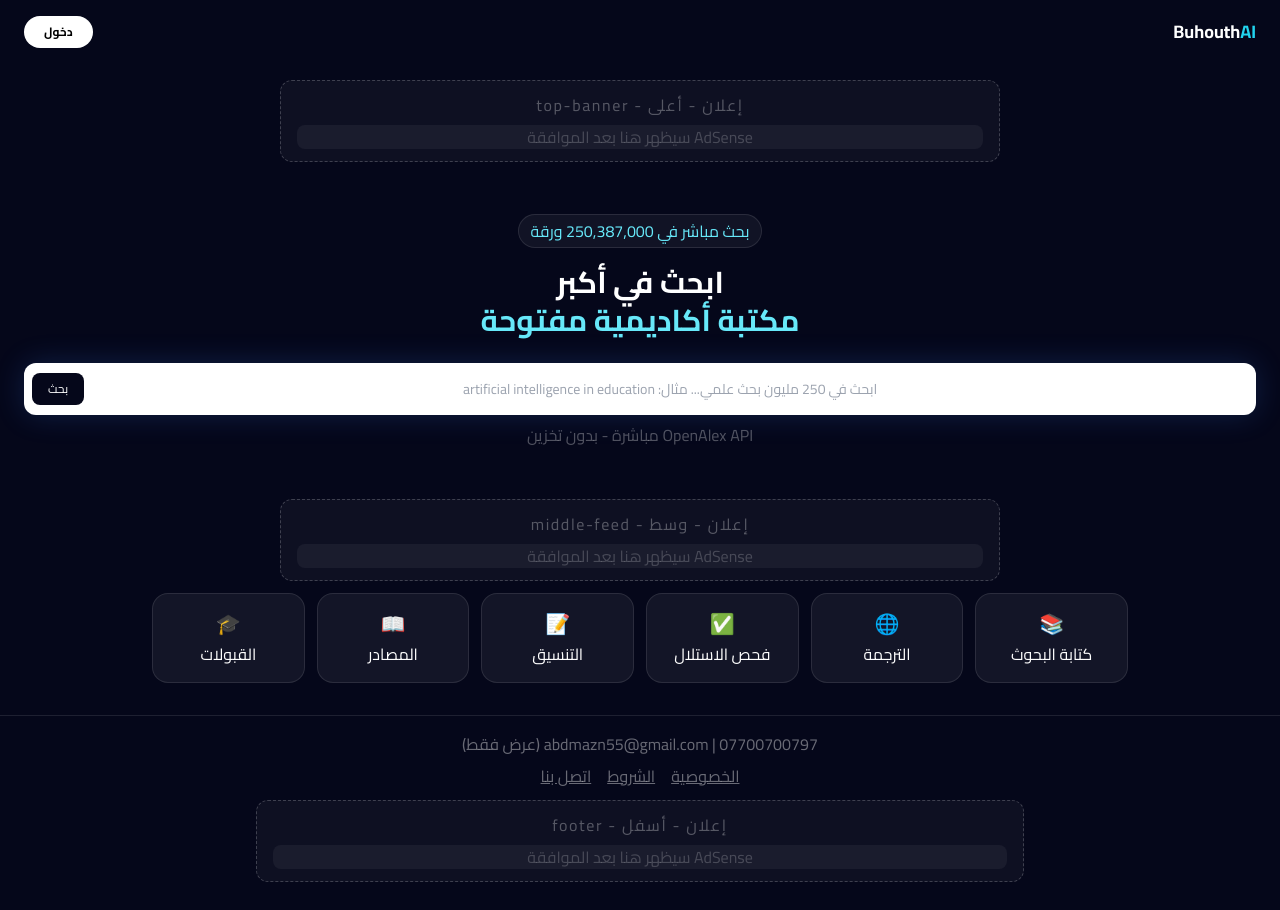
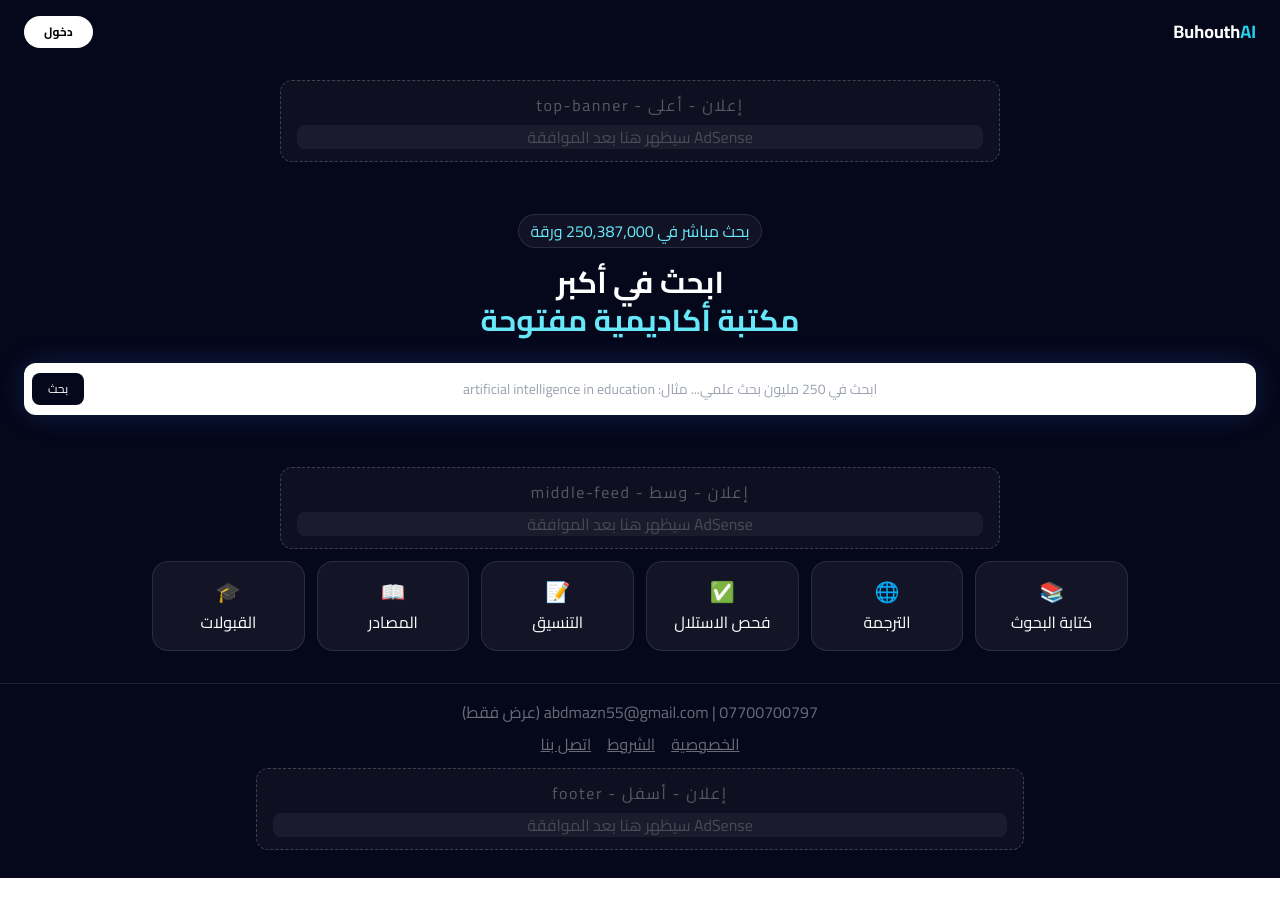
Before and after one commit to mahmoodabdm/buhouthal, a Next.js app: page / in a window 1280 px wide. After the commit the page ends 878 px from the top, so only its background shows below. Built offline with nearby package versions, Linux system fonts and the light colour scheme.

Commit message:
Update page.tsx

```diff
--- a/app/page.tsx
+++ b/app/page.tsx
@@ -43,7 +43,6 @@ export default function Page() {
           <div className="bg-white rounded-xl p-2 shadow-[0_0_30px_rgba(59,130,246,0.2)]">
             <SearchBar />
           </div>
-          <p className="text- text-white/30 mt-2">OpenAlex API مباشرة - بدون تخزين</p>
         </div>
       </section>
 
```
